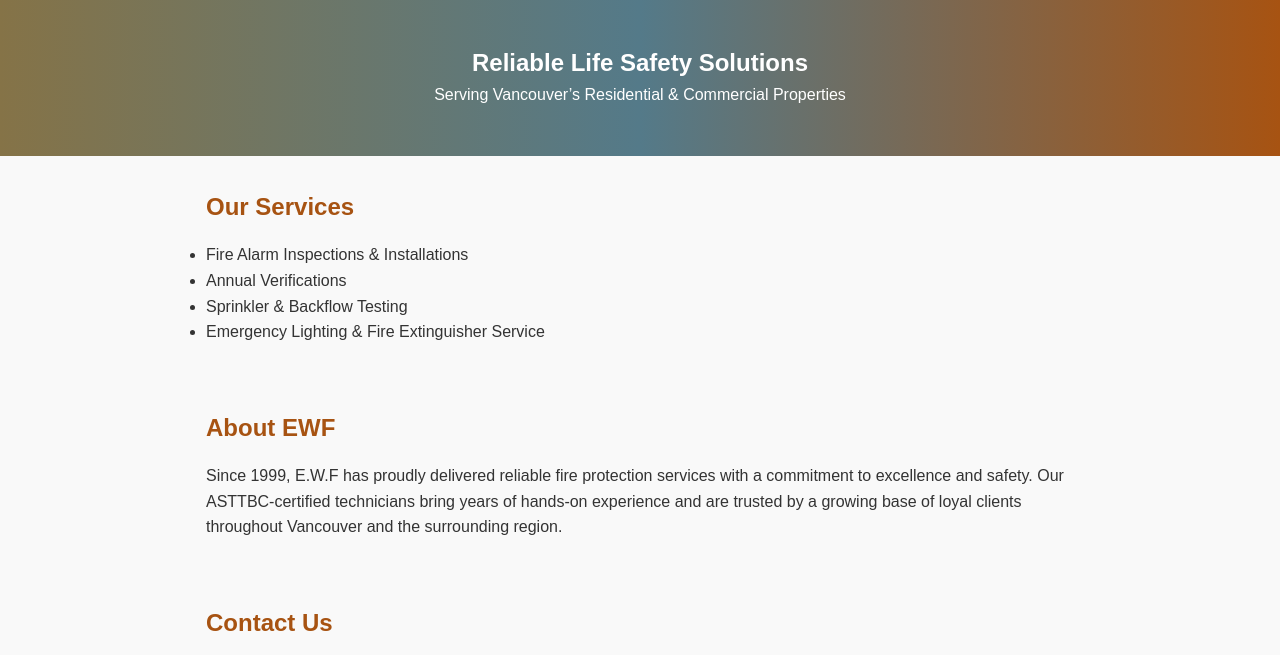
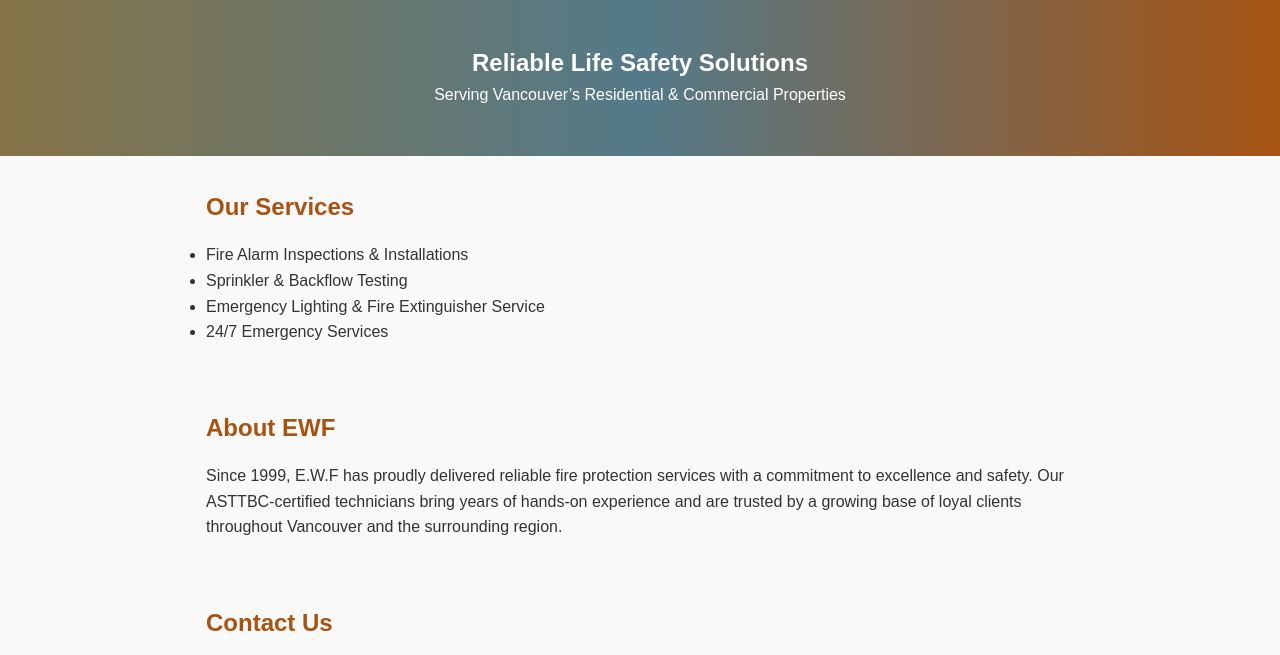
Before and after one commit to 504naldo/ewf_fire_services_site, a plain HTML site: page index.html in a window 1280 px wide. Shown: the part 102-757 px from the top of the page. Drawn offline with Linux system fonts and the light colour scheme.

Commit message:
Add files via upload

```diff
--- a/index.html
+++ b/index.html
@@ -6,6 +6,7 @@
   <meta name="viewport" content="width=device-width, initial-scale=1.0" />
   <meta name="description" content="EWF Fire Services – Reliable Life Safety Solutions in Vancouver, BC" />
   <title>EWF Fire Services</title>
+  <link rel="icon" type="image/x-icon" href="favicon.ico" />
   <style>
     :root {
       --earth: #857347;
@@ -113,9 +114,9 @@
     <h2>Our Services</h2>
     <ul>
       <li>Fire Alarm Inspections & Installations</li>
-      <li>Annual Verifications</li>
       <li>Sprinkler & Backflow Testing</li>
       <li>Emergency Lighting & Fire Extinguisher Service</li>
+      <li>24/7 Emergency Services</li>
     </ul>
   </section>
 
```
Also changed, not shown: favicon.ico (added).
